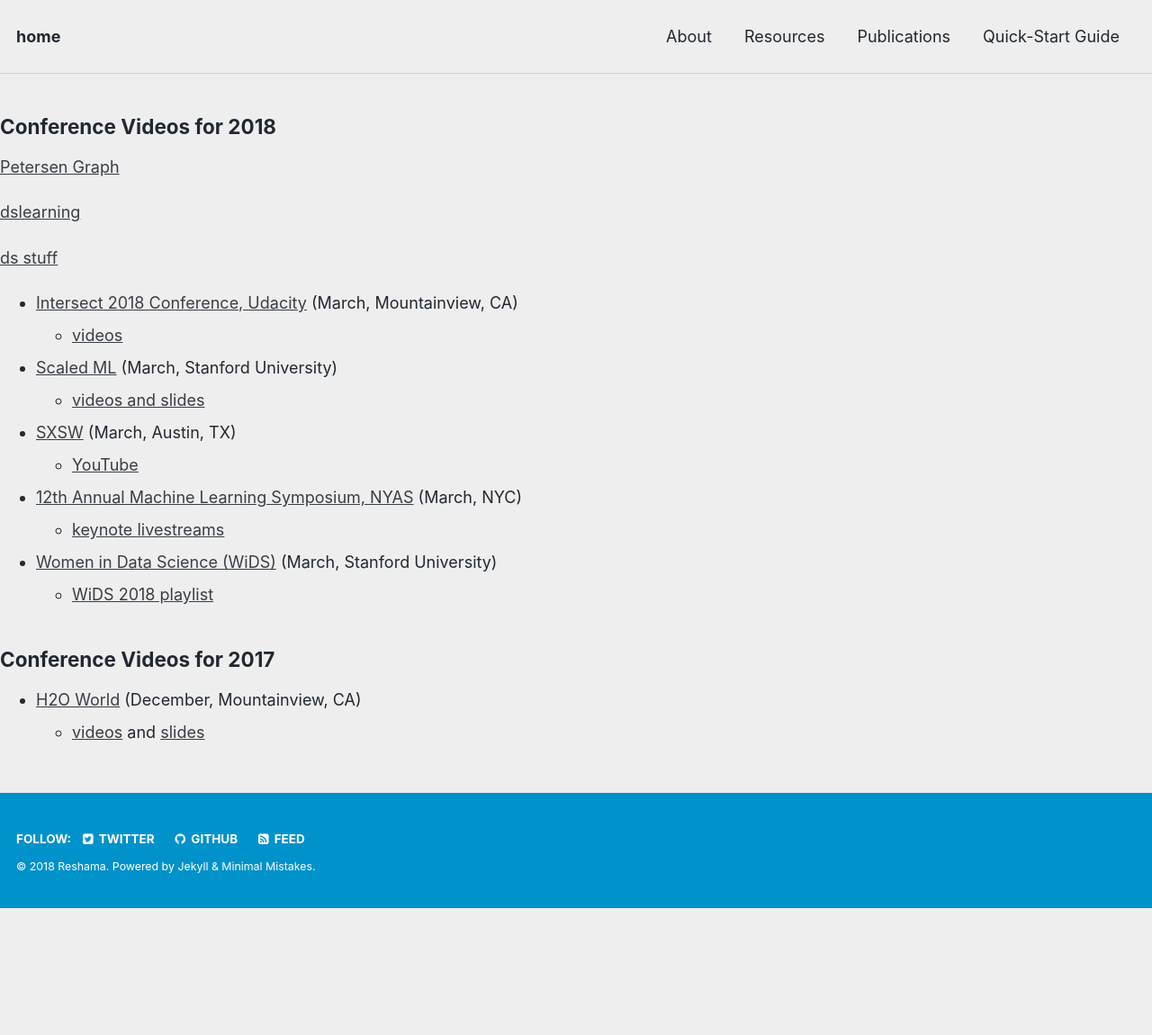
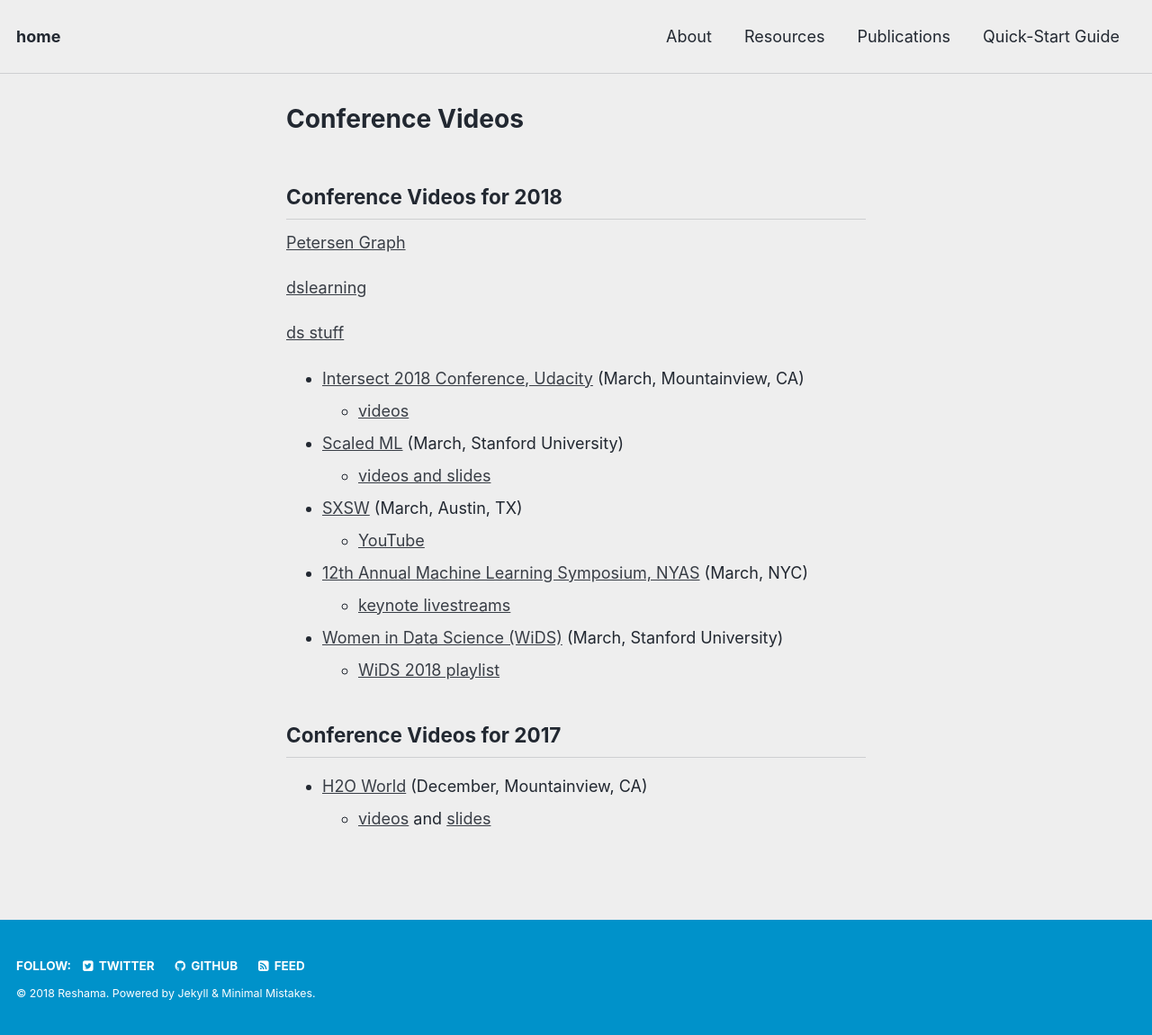
Before and after one commit to reshamas/reshamas.github.io, a Jekyll site: the page built from resources/conf_videos.md, in a window 1280 px wide. Shown: the whole page at 90% size. Built offline with Jekyll 4.4.1, drawn with Linux system fonts in a browser that asks for light colours; our own code applies the rules of GitHub Pages for plain Markdown files; before the commit the page ends 1009 px from its top, so only the background shows below that.

Commit message:
Update conf_videos.md

```diff
--- a/resources/conf_videos.md
+++ b/resources/conf_videos.md
@@ -1,3 +1,10 @@
+---
+layout: single
+title: Conference Videos
+tags:
+comments: false
+---
+
 ## Conference Videos for 2018
 
 <a href="http://en.wikipedia.org/wiki/Petersen_graph">Petersen Graph</a>
```
